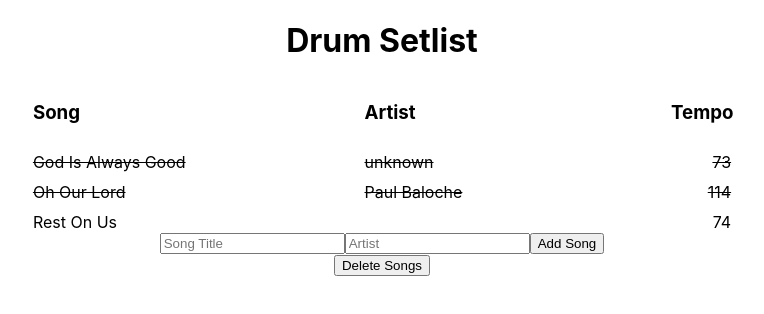
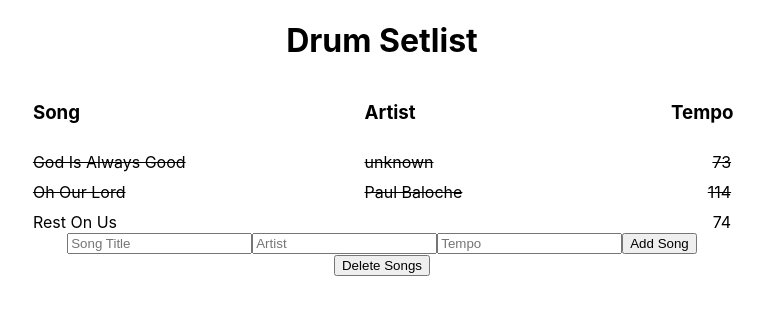
Before and after one commit to scottmo223/drum-setlist, a React (Create React App) app: page / in a window 1280 px wide. Shown: the top 314 px of the page, without its empty margins (258-1022 px from the left). Built offline with nearby package versions, Linux system fonts and the light colour scheme.

Commit message:
Adds tempo input to form

```diff
--- a/src/App.js
+++ b/src/App.js
@@ -22,9 +22,9 @@ function App() {
     setSongList(filtered)
   }
 
-  const addSong = (songInput, artistInput) => {
+  const addSong = (songInput, artistInput, tempoInput) => {
     setSongId(songId + 1)
-    let tempList = [...songList, {id: songId, title: songInput, artist: artistInput, tempo: 5, selected: false}]
+    let tempList = [...songList, {id: songId, title: songInput, artist: artistInput, tempo: tempoInput, selected: false}]
     setSongList(tempList)
   }
 
--- a/src/NewSongForm.js
+++ b/src/NewSongForm.js
@@ -5,20 +5,26 @@ import React, { useState } from 'react'
 const NewSongForm = ({addSong}) => {
     const [songInput, setSongInput] = useState('')
     const [artistInput, setArtistInput] = useState('')
+    const [tempoInput, setTempoInput] = useState('')
 
     const handleChange = (event) => {
         if(event.target.name === 'song') {
             setSongInput(event.currentTarget.value)
         }else if(event.target.name === 'artist') {
             setArtistInput(event.currentTarget.value)
+        }else if(event.target.name === 'tempo') {
+            setTempoInput(event.currentTarget.value)
         }
     }
 
     const handleSubmit = (event) => {
         event.preventDefault()
-        addSong(songInput, artistInput)
+        addSong(songInput, artistInput, tempoInput)
+
+        //reset form
         setSongInput('')
         setArtistInput('')
+        setTempoInput('')
         document.querySelector('input').focus() //this works for now - may want to be more specific later
     }
 
@@ -26,6 +32,7 @@ const NewSongForm = ({addSong}) => {
         <form onSubmit={handleSubmit}>
             <input value={songInput} type='text' onChange={handleChange} placeholder='Song Title' name='song' />
             <input value={artistInput} type='text' onChange={handleChange} placeholder='Artist' name='artist' />
+            <input value={tempoInput} type='text' onChange={handleChange} placeholder='Tempo' name='tempo' />
             <button>Add Song</button>
         </form>
     )
```
